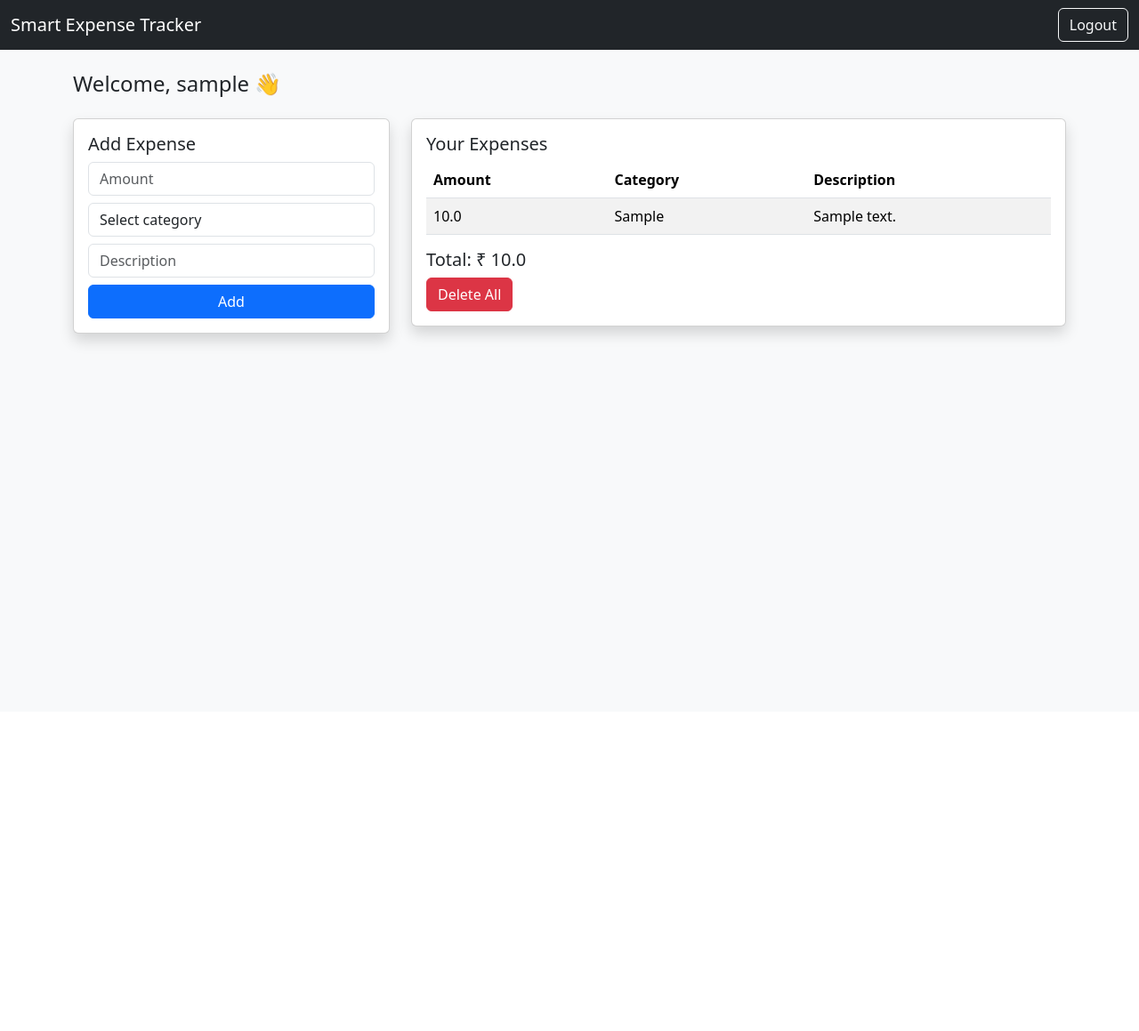
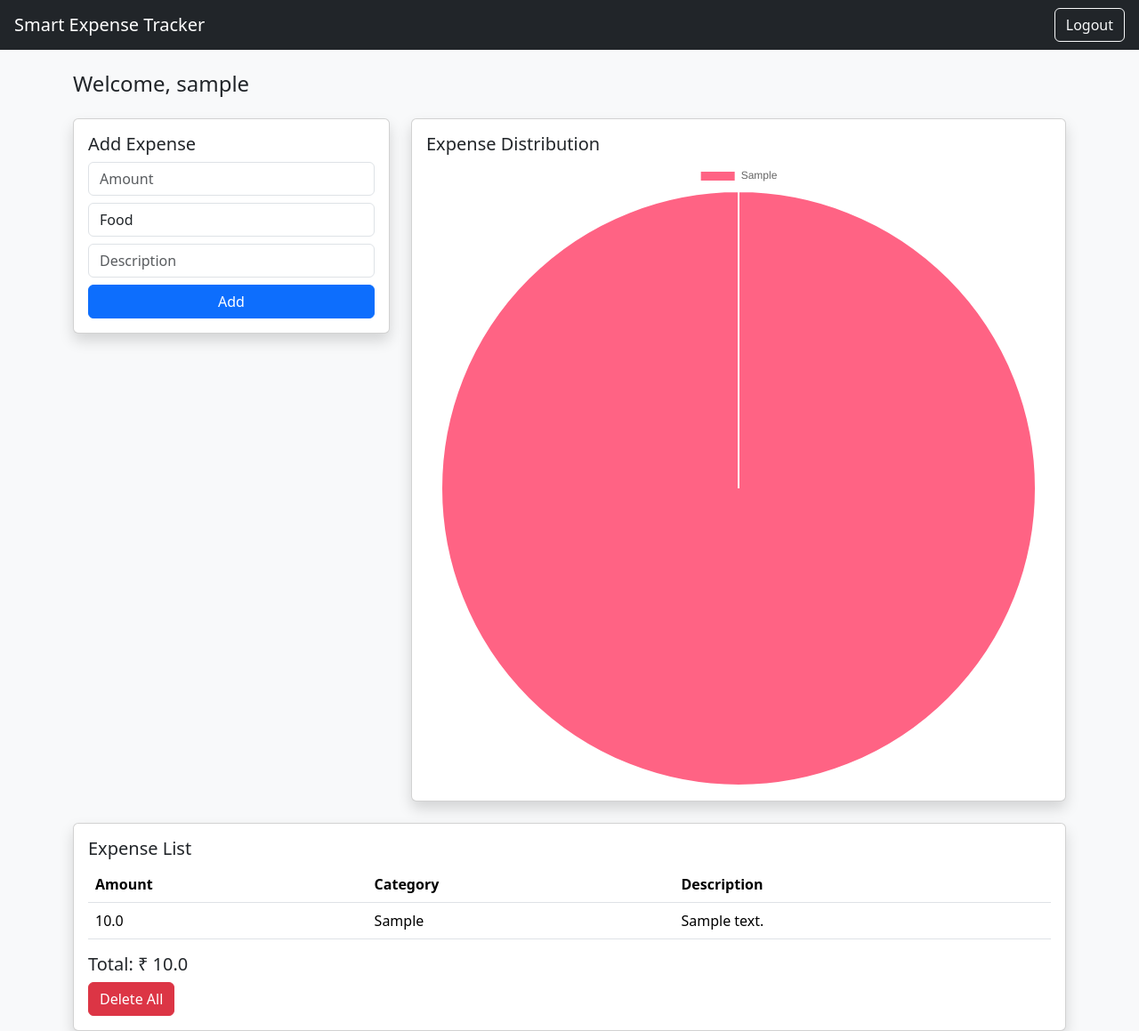
Before and after one commit to Souharda/Smart-Expense-Tracker, a Flask app: page / in a window 1280 px wide. Shown: the whole page at 89% size. Before the commit the page ends 391 px from the top, so only its background shows below. Run offline with Flask 3, Linux system fonts and the light colour scheme; a user stored in the database is signed in; tables that the repository leaves empty hold one stand-in row (values such as "Sample post").

Commit message:
Add expense analytics with Chart.js pie chart

```diff
--- a/app.py
+++ b/app.py
@@ -9,6 +9,7 @@ from flask_login import (
     current_user,
 )
 from werkzeug.security import generate_password_hash, check_password_hash
+from collections import defaultdict
 
 app = Flask(__name__)
 
@@ -52,70 +53,60 @@ def load_user(user_id):
 @login_required
 def dashboard():
     expenses = Expense.query.filter_by(user_id=current_user.id).all()
+
     total = sum(exp.amount for exp in expenses)
+
+    category_data = defaultdict(float)
+    for exp in expenses:
+        category_data[exp.category] += exp.amount
+
     return render_template(
         "dashboard.html",
         user=current_user,
         expenses=expenses,
         total=total,
+        categories=list(category_data.keys()),
+        values=list(category_data.values()),
     )
 
 @app.route("/add_expense", methods=["POST"])
 @login_required
 def add_expense():
-    amount = request.form["amount"]
-    category = request.form["category"]
-    description = request.form["description"]
-
     new_expense = Expense(
-        amount=float(amount),
-        category=category,
-        description=description,
+        amount=float(request.form["amount"]),
+        category=request.form["category"],
+        description=request.form["description"],
         user_id=current_user.id,
     )
-
     db.session.add(new_expense)
     db.session.commit()
+    return redirect(url_for("dashboard"))
 
-    flash("Expense added successfully")
+@app.route("/delete_all", methods=["POST"])
+@login_required
+def delete_all():
+    Expense.query.filter_by(user_id=current_user.id).delete()
+    db.session.commit()
     return redirect(url_for("dashboard"))
 
 @app.route("/register", methods=["GET", "POST"])
 def register():
     if request.method == "POST":
-        username = request.form["username"]
-        password = request.form["password"]
-
-        if User.query.filter_by(username=username).first():
-            flash("Username already exists")
-            return redirect(url_for("register"))
-
-        hashed_password = generate_password_hash(password)
-        new_user = User(username=username, password=hashed_password)
-
-        db.session.add(new_user)
+        hashed = generate_password_hash(request.form["password"])
+        user = User(username=request.form["username"], password=hashed)
+        db.session.add(user)
         db.session.commit()
-
-        flash("Registration successful. Please log in.")
         return redirect(url_for("login"))
-
     return render_template("register.html")
 
 @app.route("/login", methods=["GET", "POST"])
 def login():
     if request.method == "POST":
-        username = request.form["username"]
-        password = request.form["password"]
-
-        user = User.query.filter_by(username=username).first()
-
-        if user and check_password_hash(user.password, password):
+        user = User.query.filter_by(username=request.form["username"]).first()
+        if user and check_password_hash(user.password, request.form["password"]):
             login_user(user)
             return redirect(url_for("dashboard"))
-
-        flash("Invalid username or password")
-        return redirect(url_for("login"))
-
+        flash("Invalid credentials")
     return render_template("login.html")
 
 @app.route("/logout")
--- a/templates/dashboard.html
+++ b/templates/dashboard.html
@@ -1,64 +1,57 @@
 <!DOCTYPE html>
-<html lang="en">
+<html>
 <head>
-    <title>Dashboard | Smart Expense Tracker</title>
+    <title>Dashboard</title>
+    <script src="https://cdn.jsdelivr.net/npm/chart.js"></script>
     <link href="https://cdn.jsdelivr.net/npm/bootstrap@5.3.2/dist/css/bootstrap.min.css" rel="stylesheet">
 </head>
 <body class="bg-light">
 
-<nav class="navbar navbar-dark bg-dark">
-    <div class="container-fluid">
+<nav class="navbar navbar-dark bg-dark px-3">
     <span class="navbar-brand">Smart Expense Tracker</span>
     <a href="/logout" class="btn btn-outline-light">Logout</a>
-    </div>
 </nav>
 
 <div class="container mt-4">
-
-    <h4>Welcome, {{ user.username }} 👋</h4>
+    <h4>Welcome, {{ user.username }}</h4>
 
     <div class="row mt-4">
         <!-- Add Expense -->
         <div class="col-md-4">
-            <div class="card shadow">
-                <div class="card-body">
+            <div class="card shadow p-3">
                 <h5>Add Expense</h5>
-
                 <form method="POST" action="/add_expense">
-                        <input type="number" step="0.01" name="amount" class="form-control mb-2" placeholder="Amount" required>
-
-                        <select name="category" class="form-control mb-2" required>
-                            <option value="">Select category</option>
+                    <input class="form-control mb-2" name="amount" type="number" step="0.01" placeholder="Amount" required>
+                    <select class="form-control mb-2" name="category" required>
                         <option>Food</option>
                         <option>Travel</option>
                         <option>Rent</option>
                         <option>Shopping</option>
                         <option>Other</option>
                     </select>
-
-                        <input type="text" name="description" class="form-control mb-2" placeholder="Description">
-
+                    <input class="form-control mb-2" name="description" placeholder="Description">
                     <button class="btn btn-primary w-100">Add</button>
                 </form>
             </div>
         </div>
+
+        <!-- Chart -->
+        <div class="col-md-8">
+            <div class="card shadow p-3">
+                <h5>Expense Distribution</h5>
+                <canvas id="expenseChart"></canvas>
+            </div>
+        </div>
     </div>
 
-        <!-- Expense List -->
-        <div class="col-md-8">
-            <div class="card shadow">
-                <div class="card-body">
-                    <h5>Your Expenses</h5>
-
-                    <table class="table table-striped">
-                        <thead>
+    <div class="card shadow p-3 mt-4">
+        <h5>Expense List</h5>
+        <table class="table">
             <tr>
                 <th>Amount</th>
                 <th>Category</th>
                 <th>Description</th>
             </tr>
-                        </thead>
-                        <tbody>
             {% for exp in expenses %}
             <tr>
                 <td>{{ exp.amount }}</td>
@@ -66,7 +59,6 @@
                 <td>{{ exp.description }}</td>
             </tr>
             {% endfor %}
-                        </tbody>
         </table>
 
         <h5>Total: ₹ {{ total }}</h5>
@@ -76,10 +68,20 @@
         </form>
     </div>
 </div>
-        </div>
-    </div>
 
-</div>
+<script>
+const ctx = document.getElementById('expenseChart');
+new Chart(ctx, {
+    type: 'pie',
+    data: {
+        labels: {{ categories | safe }},
+        datasets: [{
+            data: {{ values | safe }},
+            backgroundColor: ['#ff6384','#36a2eb','#ffce56','#8bc34a','#9c27b0']
+        }]
+    }
+});
+</script>
 
 </body>
 </html>
```
Lines whose indentation alone changed are shown as unchanged.
